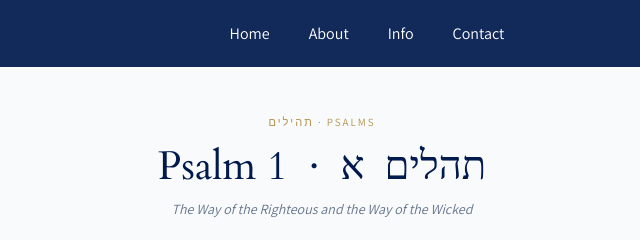
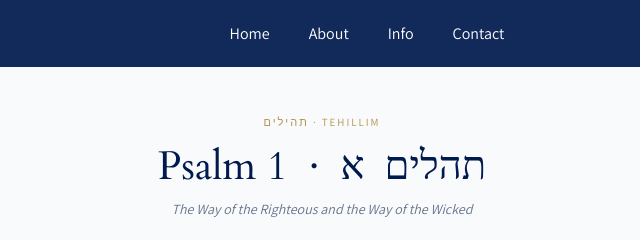
Before and after one commit to arielagarunov/psalm-learning, a plain HTML site: page Tehillim1.html in a window 1280 px wide. Shown: the top 240 px of the page, 318-958 px from the left. Drawn offline with Linux system fonts and the light colour scheme.

Commit message:
Update Tehillim1.html

```diff
--- a/Tehillim1.html
+++ b/Tehillim1.html
@@ -366,7 +366,7 @@ body { background: var(--bg); font-family: 'Cardo', serif; color: var(--ink); mi
 <div class="page-wrapper">
 
     <div class="psalm-header">
-        <div class="psalm-eyebrow">תהילים · Psalms</div>
+        <div class="psalm-eyebrow">תהילים · Tehillim</div>
         <h2 class="psalm-title">Psalm 1 &nbsp;·&nbsp; תהלים א</h2>
         <p class="psalm-subtitle">The Way of the Righteous and the Way of the Wicked</p>
     </div>
```
